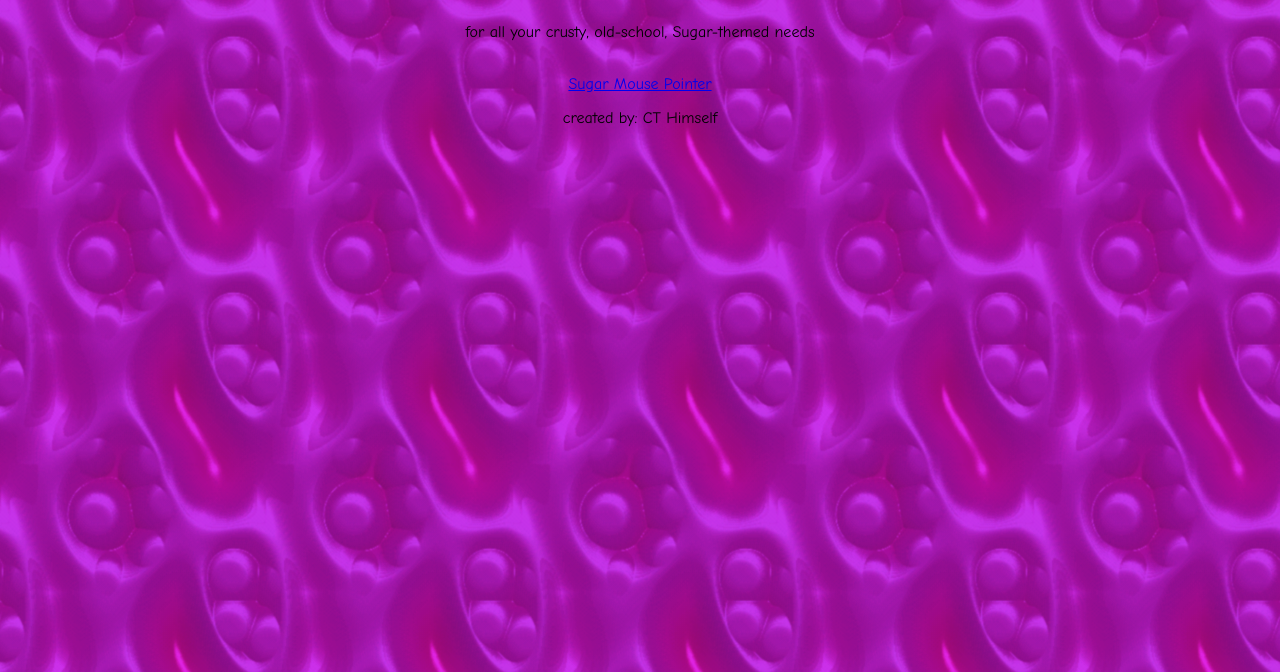
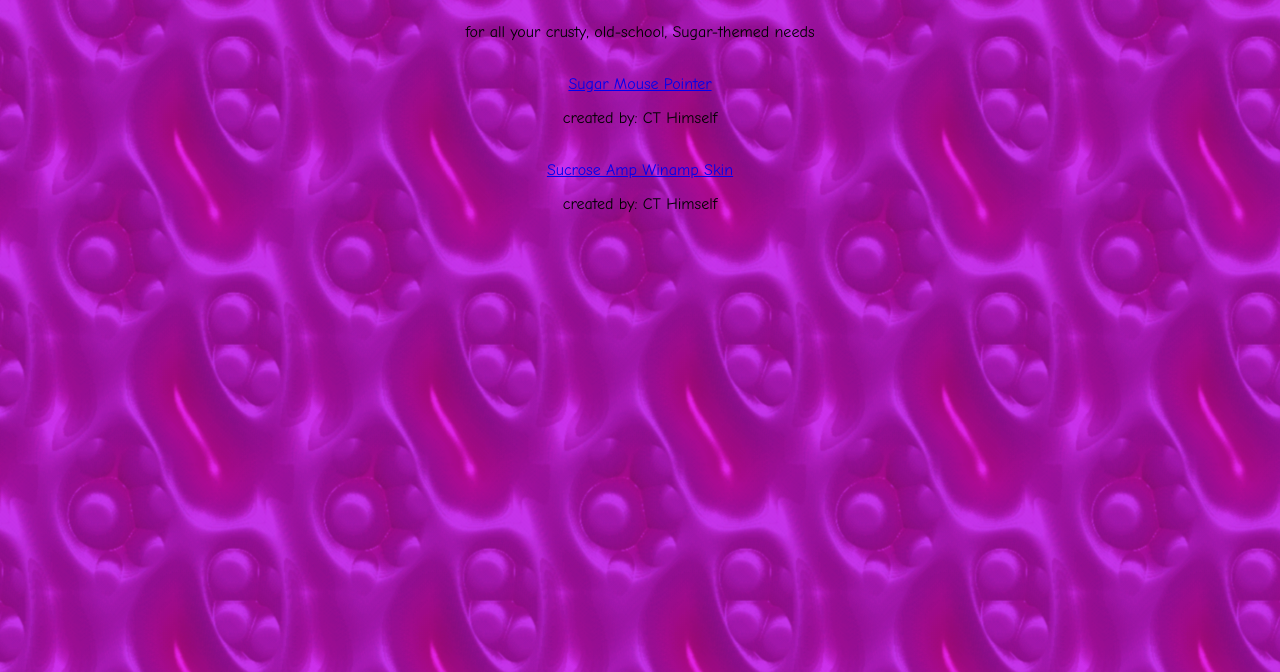
Before and after one commit to ChaosCandy/Sugar_Website, a plain HTML site: page downloadables/index.html in a window 1280 px wide. Shown: the part 128-800 px from the top of the page. Drawn offline with Linux system fonts and the light colour scheme.

Commit message:
Added Sucrose Amp Winamp Skin to the Downloadables page

```diff
--- a/downloadables/index.html
+++ b/downloadables/index.html
@@ -12,6 +12,8 @@
   <p>for all your crusty, old-school, Sugar-themed needs</p>
   <br><a href="https://drive.google.com/uc?export=download&id=1K7MvDFg1tvWKr0VCkaCCI5Xk2U0CmGvB">Sugar Mouse Pointer</a>
   <p>created by: CT Himself</p>
+  <br><a href="https://drive.google.com/uc?export=download&id=1EJXLb2ilyB6RBED9AM64IkAsV8nibl0t">Sucrose Amp Winamp Skin</a>
+  <p>created by: CT Himself</p>
   </div>
   </body>
 </html>
```
